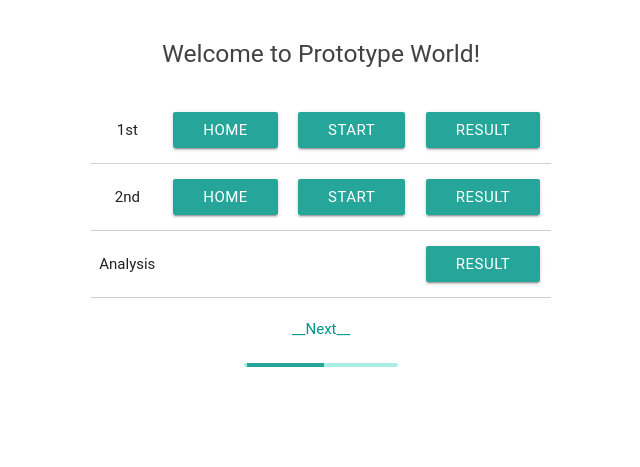
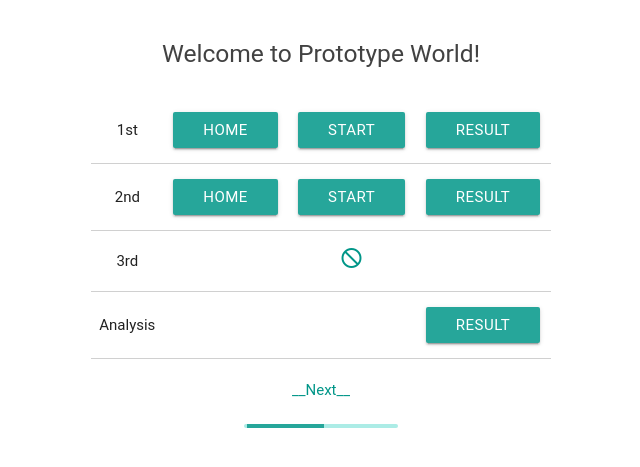
Before and after one commit to dongkwan-kim/kixlab-summer-internship, a Django app: page / in a window 1280 px wide. Shown: the top 467 px of the page, without its empty margins (319-959 px from the left). Run offline with Django 3.2, Linux system fonts and the light colour scheme; some libraries are stand-ins or nearby versions; some web fonts are replaced.

Commit message:
front page changed

```diff
--- a/prexp_priendship/templates/real_front.html
+++ b/prexp_priendship/templates/real_front.html
@@ -34,6 +34,12 @@
 					<td><a href="/secondexp/vis" class="waves-effect waves-light btn">Result</a></td>
 				</tr>
 				<tr>
+					<td>3rd</td>
+					<td></td>
+					<td><i class="teal-text material-icons">not_interested</i></td>
+					<td></td>
+				</tr>
+				<tr>
 					<td>Analysis</td>
 					<td></td>
 					<td></td>
```
